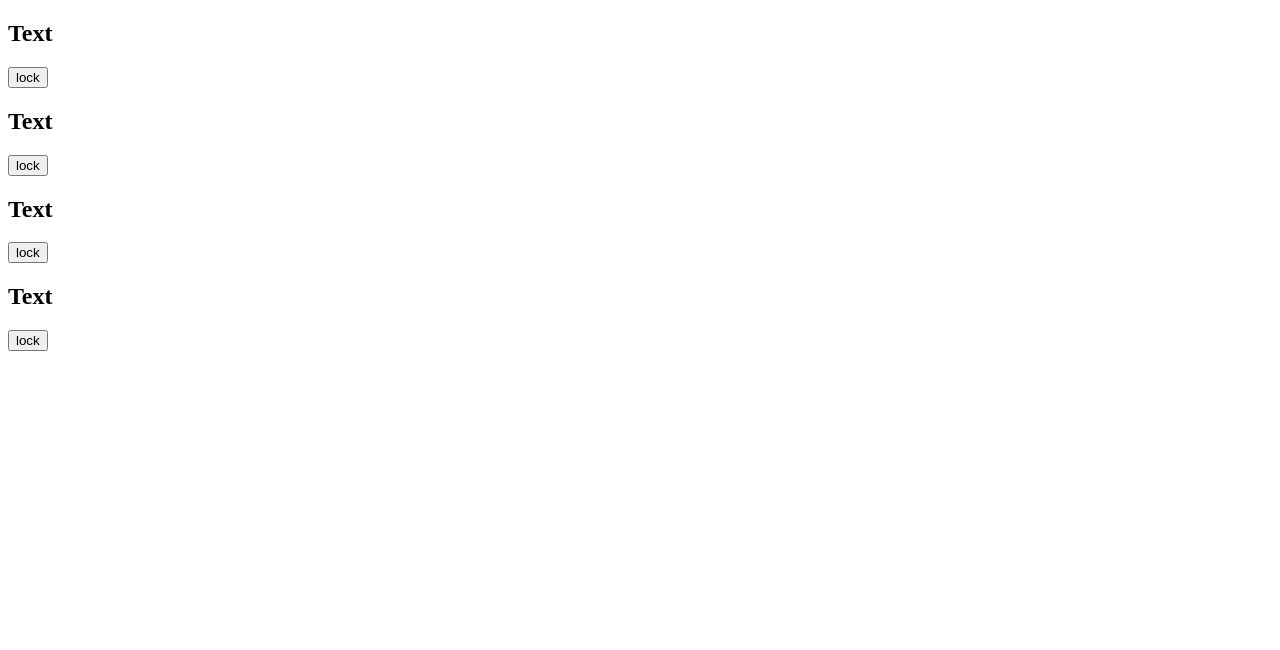
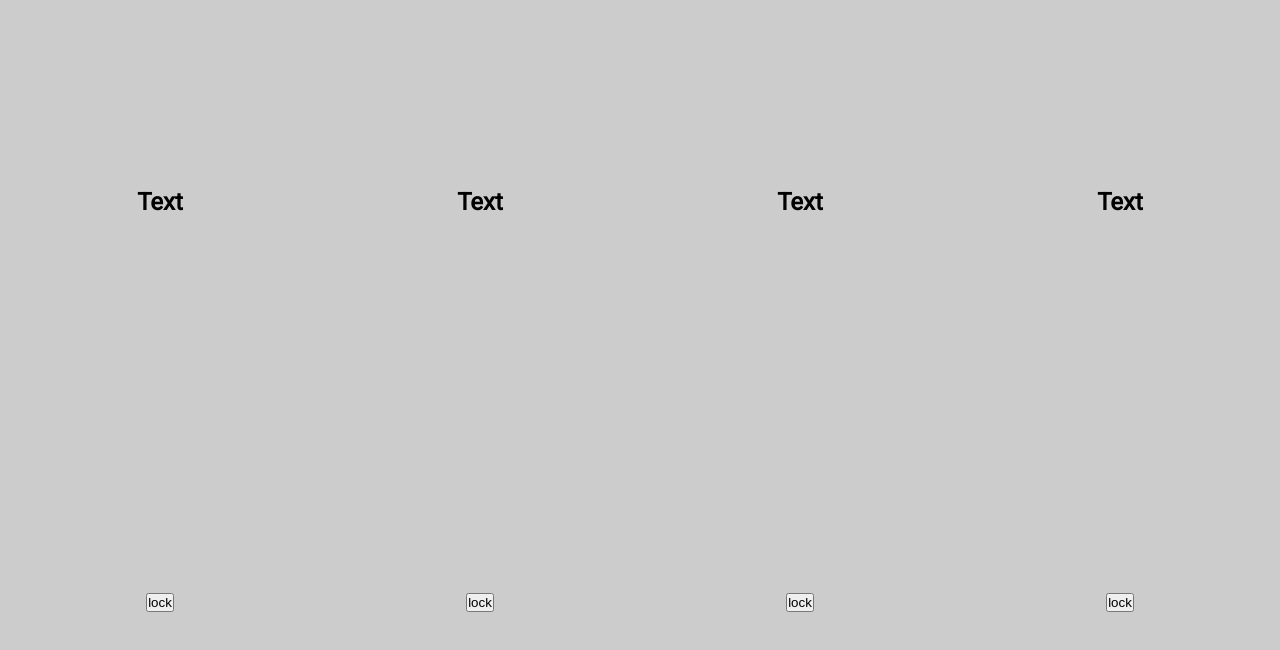
Before and after one commit to umayevg/color-picker, a plain HTML site: page index.html in a window 1280 px wide. Drawn offline with Linux system fonts and the light colour scheme.

Commit message:
app.css file added

```diff
--- /dev/null
+++ b/app.css
@@ -0,0 +1,20 @@
+* {
+  padding: 0;
+  margin: 0;
+  box-sizing: border-box;
+}
+
+body {
+  font-family: "Roboto", sans-serif;
+  height: 100vh;
+  display: flex;
+}
+
+.col {
+  flex: 1;
+  background: #ccc;
+  display: flex;
+  flex-direction: column;
+  justify-content: space-around;
+  align-items: center;
+}
--- a/index.html
+++ b/index.html
@@ -5,6 +5,10 @@
     <meta charset="UTF-8">
     <meta http-equiv="X-UA-Compatible" content="IE=edge">
     <meta name="viewport" content="width=device-width, initial-scale=1.0">
+    <link rel="preconnect" href="https://fonts.googleapis.com">
+    <link rel="preconnect" href="https://fonts.gstatic.com" crossorigin>
+    <link href="https://fonts.googleapis.com/css2?family=Roboto&display=swap" rel="stylesheet">
+    <link rel="stylesheet" href="app.css">
     <title>My Color Picker | Javascript Practice</title>
 </head>
 
```
